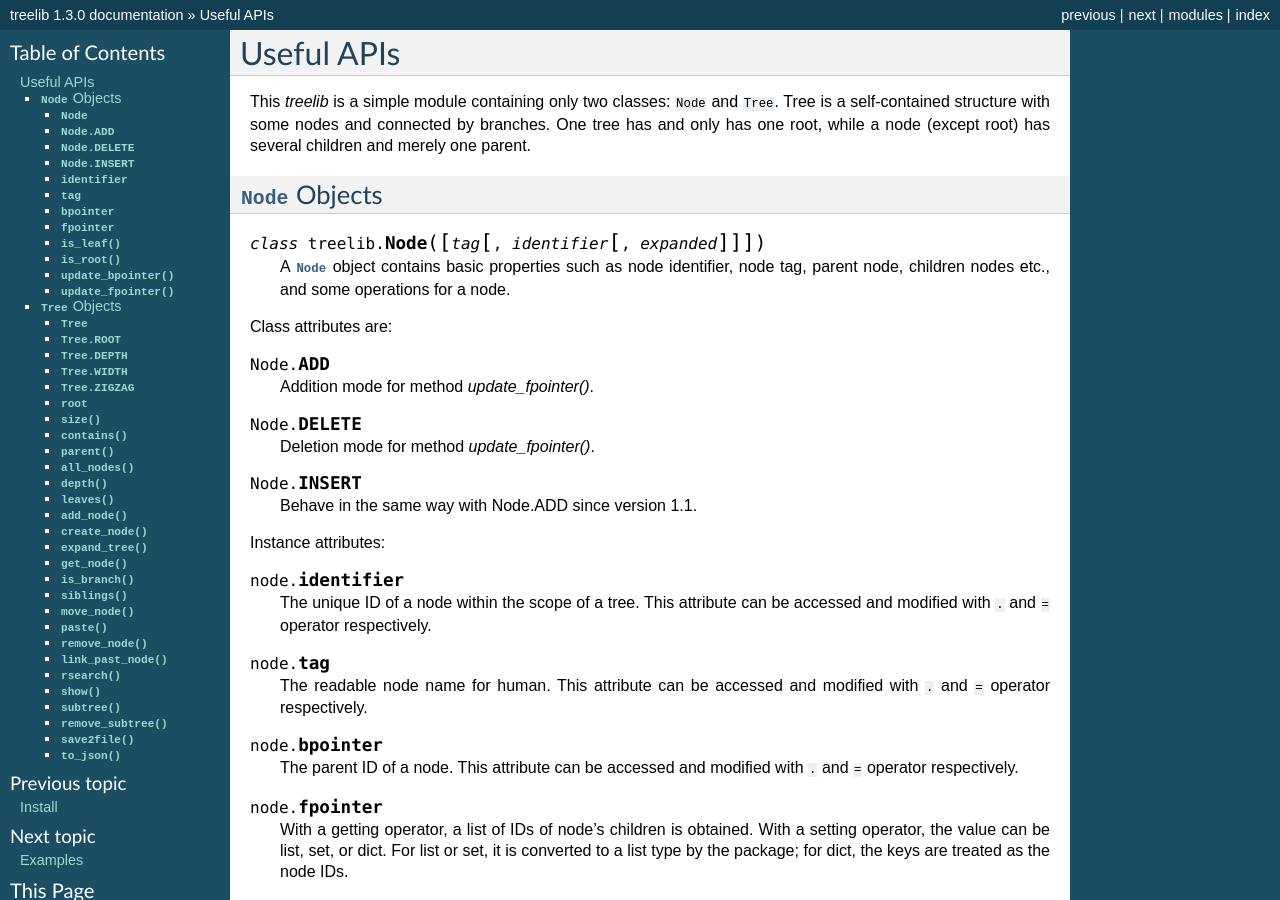
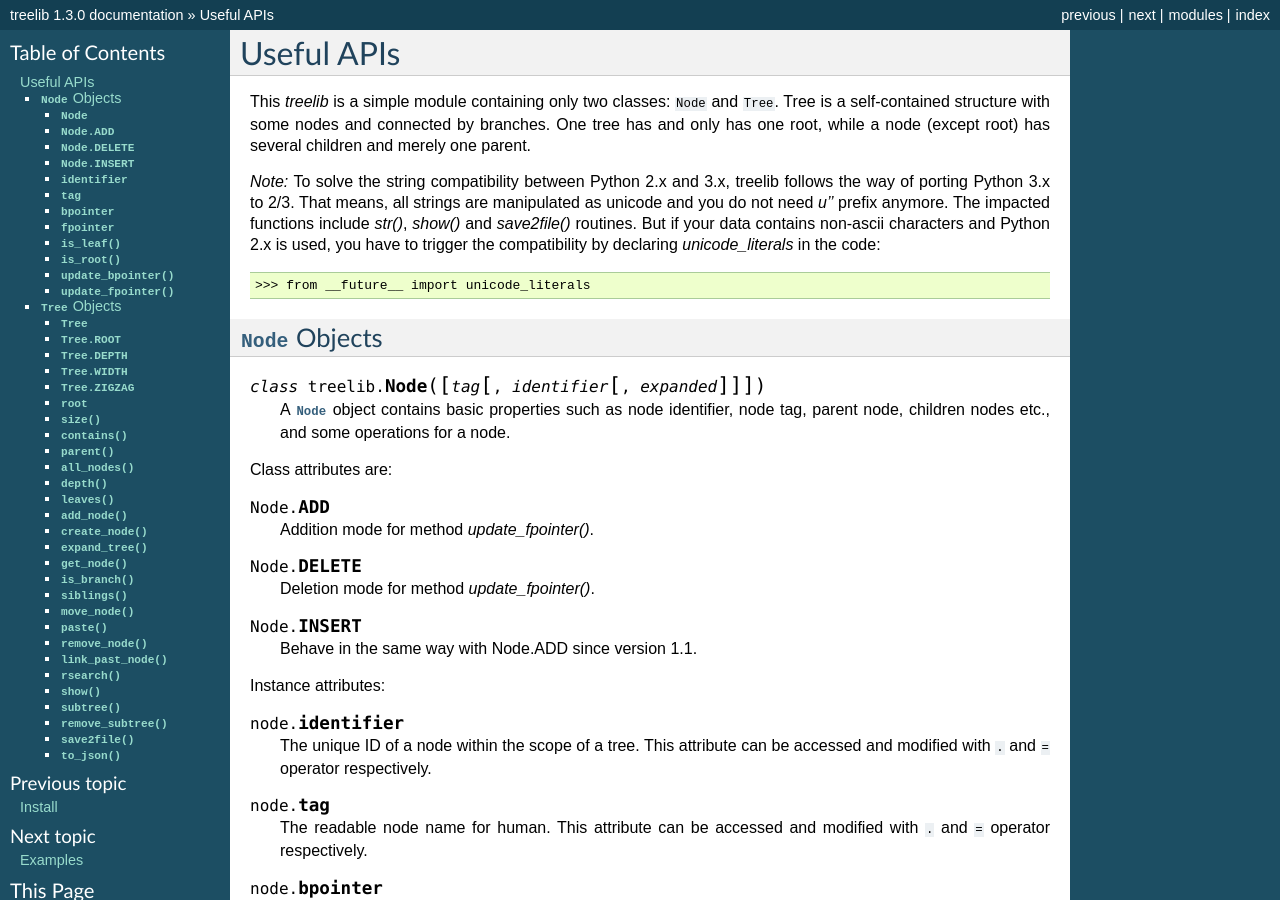
Before and after one commit to caesar0301/treelib, a Sphinx documentation site: the page built from docs/source/pyapi.rst, in a window 1280 px wide and 900 px high. Built offline with Sphinx 7.4.7, drawn with Linux system fonts in a browser that asks for light colours; some of the changed text lies outside the part shown.

Commit message:
Enhance the string compatibility of Py2 and Py3. Related issuse #38

```diff
--- a/docs/source/pyapi.rst
+++ b/docs/source/pyapi.rst
@@ -9,8 +9,20 @@ This `treelib` is a simple module containing only two classes: ``Node`` and
 branches. One tree has and only has one root, while a node (except root) has
 several children and merely one parent.
 
+*Note:* To solve the string compatibility between Python 2.x and 3.x, treelib
+follows the way of porting Python 3.x to 2/3. That means, all strings are
+manipulated as unicode and you do not need `u''` prefix anymore. The impacted
+functions include `str()`, `show()` and `save2file()` routines. But if your
+data contains non-ascii characters and Python 2.x is used, you have to trigger
+the compatibility by declaring `unicode_literals` in the code:
+
+.. code-block:: sh
+
+    >>> from __future__ import unicode_literals
+
+
 :class:`Node` Objects
------------------------
+---------------------
 
 .. class:: Node([tag[, identifier[, expanded]]])
 
@@ -219,7 +231,9 @@ Instance methods:
     former two use the same backend to generate a string of tree structure in a
     text graph.
 
-    *Version >= 1.2.7a*: you can also spicify the ``line_type`` parameter (now supporting 'ascii' [default], 'ascii-ex', 'ascii-exr', 'ascii-em', 'ascii-emv', 'ascii-emh') to the change graphical form.
+    *Version >= 1.2.7a*: you can also spicify the ``line_type`` parameter (now
+     supporting 'ascii' [default], 'ascii-ex', 'ascii-exr', 'ascii-em',
+     'ascii-emv', 'ascii-emh') to the change graphical form.
 
 .. method:: subtree(nid)
 
```
Also changed, not shown: 2 other files.
